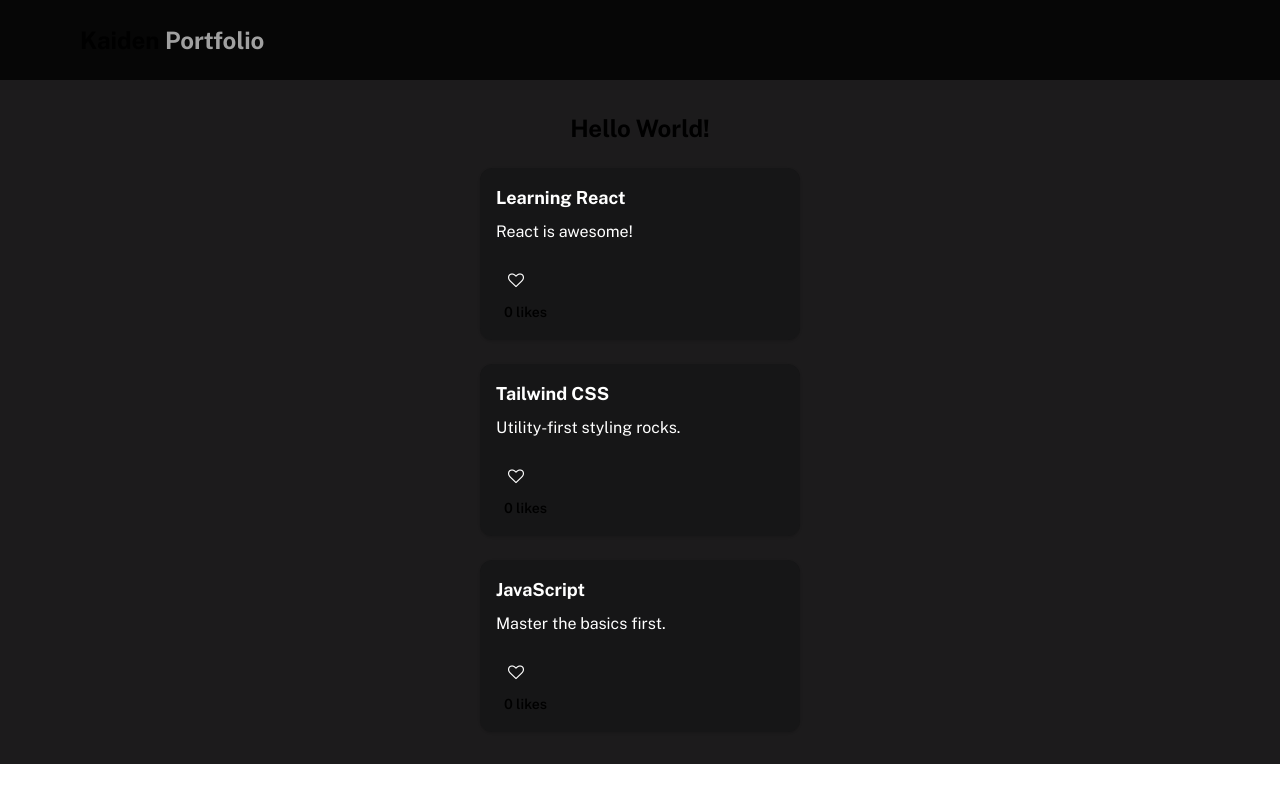
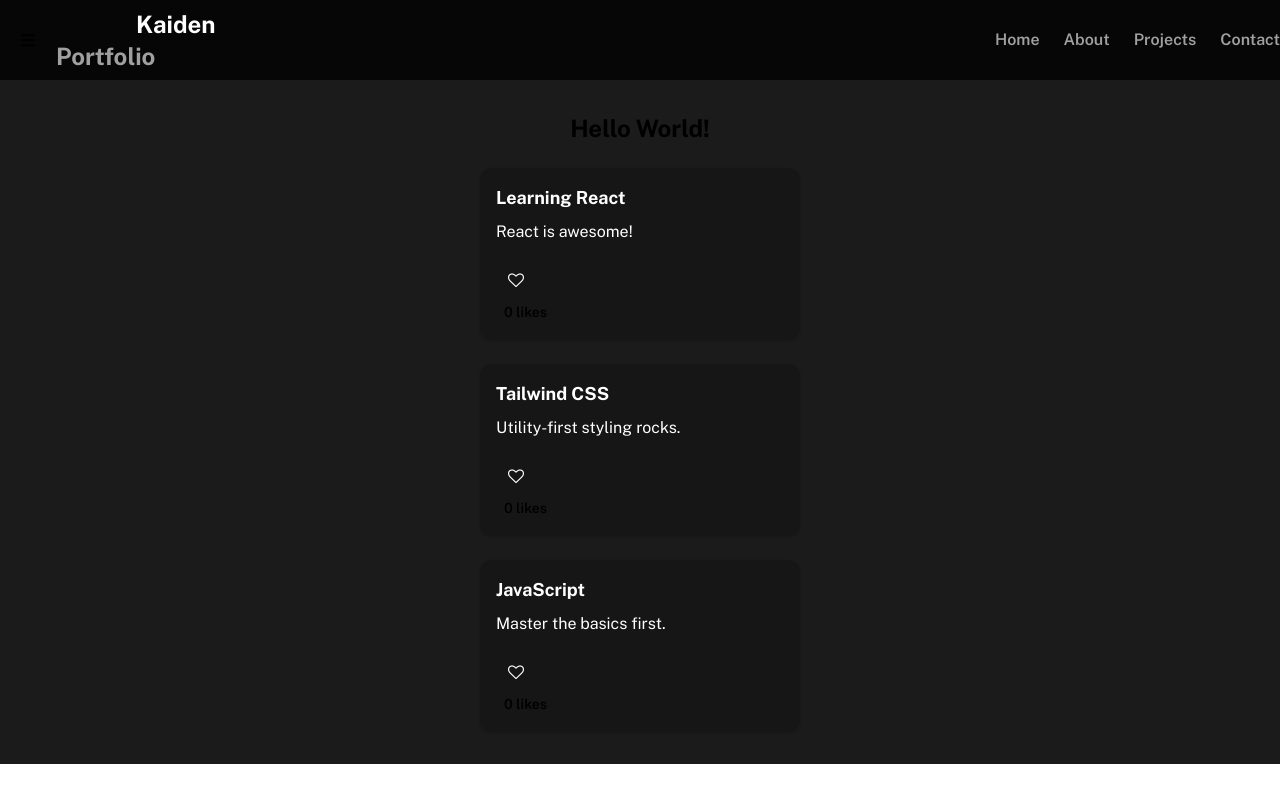
Before and after one commit to Harindrawahyu/kaiden-blog, a React (Vite) app: page / in a window 1280 px wide. Built offline with nearby package versions, Linux system fonts and the light colour scheme.

Commit message:
fix: navbar

```diff
--- a/src/App.jsx
+++ b/src/App.jsx
@@ -1,7 +1,7 @@
 import './App.css'
 import { Routes, Route } from 'react-router';
 import NotFoundPage from './pages/NotFoundPage';
-import ProfilePage from './pages/ProfilePage';
+import AboutPage from './pages/AboutPage';
 import HomePage from './pages/HomePage';
 
 function App() {
@@ -9,7 +9,11 @@ function App() {
     <>
       <Routes>
         <Route path='/' element={<HomePage />} />
-        <Route path='/profile' element={<ProfilePage />} />
+        <Route path='/About' element={<AboutPage />} />
+        {/* <Route path='/Projects' element={<AboutPage />} />
+        <Route path='/Contact' element={<AboutPage />} /> */}
+
+        {/* NOT FOUND */}
         <Route path='/*' element={<NotFoundPage />} />
       </Routes>
     </>
--- a/src/components/LeftSidebar.jsx
+++ b/src/components/LeftSidebar.jsx
@@ -1,15 +1,11 @@
-import { FaHome, FaBookOpen, FaUser, FaRegChartBar } from "react-icons/fa";
 
 export default function LeftSidebar() {
     return (
-        <aside className="fixed top-20 left-0 w-64 bg-[#060606] min-h-screen flex flex-col px-4 py-6">
+        <aside className="fixed top-20 left-0 w-64 bg-[#060606] min-h-screen flex flex-col px-4 py-6 border-1 border-[#3a3a3a]">
+
             {/* Main navigation */}
             <nav>
-                <ul>
-                    <li>
-                        <span>Resume</span>
-                    </li>
-                </ul>
+
             </nav>
 
         </aside>
--- a/src/components/Navbar.jsx
+++ b/src/components/Navbar.jsx
@@ -1,16 +1,46 @@
-import { href, Link } from "react-router";
+import { Link } from "react-router";
 import { FaBars } from "react-icons/fa";
 
-function Navbar() {
+export default function Navbar() {
     return (
-        <nav>
-            <div className="flex fixed top-0 left-0 w-full h-20 items-center bg-[#060606]">
-                <span className="ml-20 cursor-pointer text-2xl font-bold">Kaiden <span>{" "}</span>
-                    <span className="text-[#a0a0a0]">Portfolio</span>
-                </span>
+        <nav className="flex fixed top-0 left-0 w-full h-20 items-center bg-[#060606]">
+            {/* Button */}
+            <button className="cursor-pointer px-5">
+                <FaBars />
+            </button>
+
+            <div className="flex items-center text-[#a0a0a0] font-semibold ">
+                {/* Title */}
+                <Link to="/">
+                    <span className="ml-20 cursor-pointer text-2xl font-bold text-white">Kaiden <span>{" "}</span>
+                        <span className="text-[#a0a0a0]">Portfolio</span>
+                    </span>
+                </Link>
+
+                {/* Items */}
+                <div className="flex gap-6 text-[#a0a0a0] font-semibold ml-175">
+                    <Link className="hover:text-white transition duration-300"
+                        to="/">
+                        Home
+                    </Link >
+
+                    <Link className="hover:text-white transition duration-300"
+                        to="/About">
+                        About
+                    </Link >
+
+                    <Link className="hover:text-white transition duration-300"
+                        to="/Projects">
+                        Projects
+                    </Link >
+
+                    <Link className="hover:text-white transition duration-300"
+                        to="/Contact">
+                        Contact
+                    </Link >
+                </div>
             </div>
         </nav>
+
     );
 }
-
-export default Navbar;
--- a/src/components/Welcome.jsx
+++ /dev/null
@@ -1,8 +0,0 @@
-function Welcome() {
-    return (
-        <h1 className="flex items-center justify-center text-3xl absolute inset-x-0 top-0 h-16" >
-        Welcome To Kaiden's Blog❤️</h1>
-    )
-}
-
-export default Welcome;
--- /dev/null
+++ b/src/pages/AboutPage.jsx
@@ -0,0 +1,3 @@
+export default function AboutPage() {
+
+}
--- a/src/pages/NotFoundPage.jsx
+++ b/src/pages/NotFoundPage.jsx
@@ -1,7 +1,7 @@
 export default function NotFoundPage() {
     return (
-        <div>
-            <h1>Not Found</h1>
+        <div className="items-center justify-center font-bold text-4xl">
+            <h1>Upss... Not Found</h1>
         </div>
     );
 }
```
Also changed, not shown: src/pages/HomePage.jsx (+7 -3 lines), src/pages/ProfilePage.jsx (+3 -7 lines), 1 other file (tests, documents, lock files or other folders).
